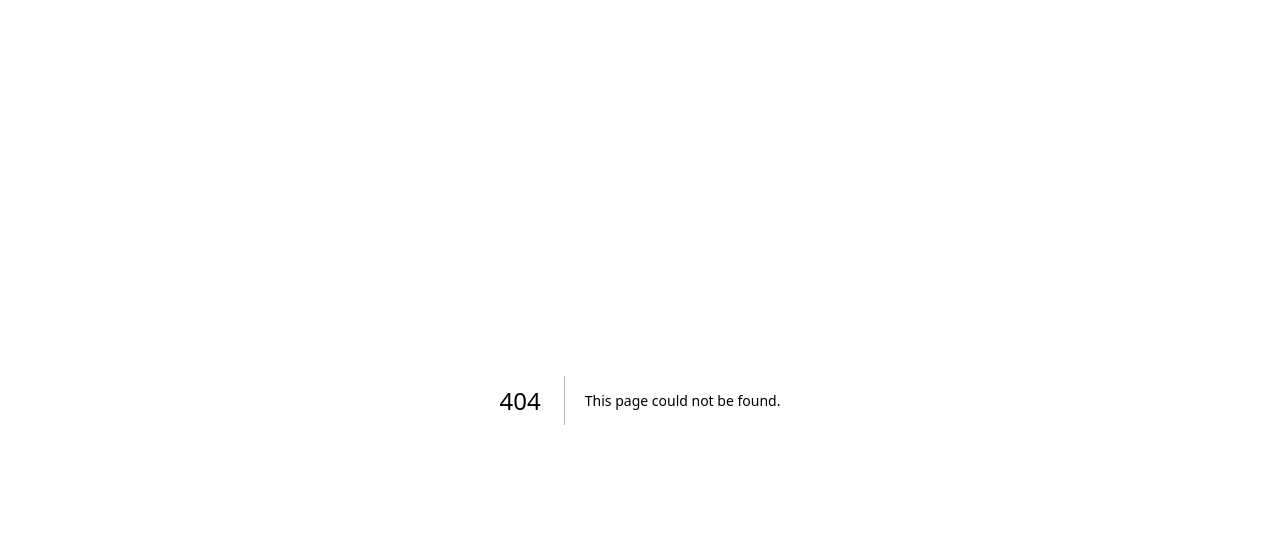
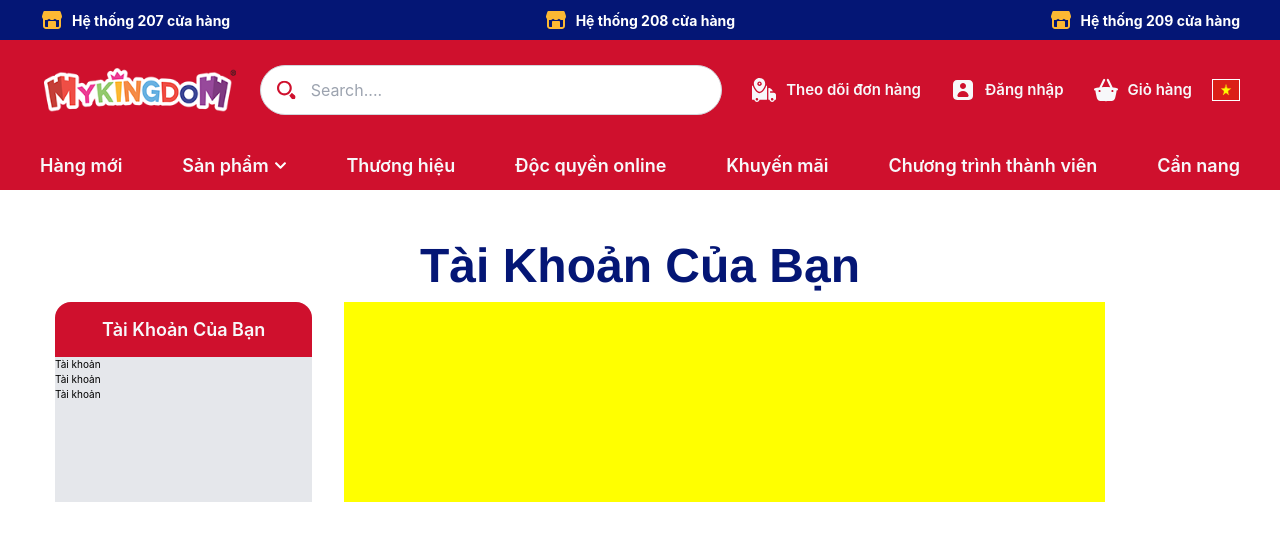
Before and after one commit to nhann6304/ProjectMyKingDom, a Next.js app in the folder frontend/: page /account in a window 1280 px wide. Before the commit this address had no page. Shown: the top 540 px of the page. Built offline with nearby package versions, Linux system fonts and the light colour scheme.

Commit message:
push code fe mùng 4

```diff
--- /dev/null
+++ b/frontend/src/app/(home)/(public)/account/page.tsx
@@ -0,0 +1,9 @@
+import AccountLayout from "@/layouts/public/account-me/AccountLayout";
+
+export default function AccountPage() {
+    return (
+        <div>
+            <AccountLayout />
+        </div>
+    )
+}
--- /dev/null
+++ b/frontend/src/layouts/public/account-me/AccountLayout.tsx
@@ -0,0 +1,29 @@
+import "./style.scss"
+export default function AccountLayout() {
+    return (
+        <section className="account-container container-pub">
+            <div className="box-account">
+                <h1 className="account-title">Tài khoản của bạn</h1>
+                <div className="box-information">
+                    <div className="info-option">
+                        <div className="option-header">
+                            <h1>Tài Khoản Của Bạn</h1>
+                        </div>
+
+                        <div className="option-body">
+                            <ul>
+                                <li>Tài khoản</li>
+                                <li>Tài khoản</li>
+                                <li>Tài khoản</li>
+                            </ul>
+                        </div>
+                    </div>
+
+                    <div className="info-desc">
+
+                    </div>
+                </div>
+            </div>
+        </section>
+    )
+}
--- /dev/null
+++ b/frontend/src/layouts/public/account-me/style.scss
@@ -0,0 +1,53 @@
+.account-container {
+    margin: 0 auto;
+    display: flex;
+    justify-content: center;
+    padding: 4rem 1.5rem 0;
+
+    .box-account {
+        width: 100%;
+
+        .account-title {
+            text-align: center;
+            font-size: 4.8rem;
+            font-weight: 700;
+            color: #041675;
+            text-transform: capitalize;
+            font-family: Helvetica;
+        }
+
+        .box-information {
+            display: grid;
+            grid-template-columns: 22% 65%;
+            gap: 3.2rem;
+            height: auto;
+            min-height: calc(100vh - 60rem);
+
+            .info-option {
+                background-color: var(--color-gray-200);
+                overflow: hidden;
+                border-radius: 1.6rem 1.6rem 0 0;
+                overflow: hidden;
+
+                .option-header {
+                    height: 55px;
+                    background-color: var(--color-background-global);
+                    display: flex;
+                    align-items: center;
+                    justify-content: center;
+
+                    h1 {
+                        font-size: 1.8rem;
+                        color: var(--color-white);
+                        font-weight: 600;
+
+                    }
+                }
+            }
+
+            .info-desc {
+                background-color: yellow;
+            }
+        }
+    }
+}
--- a/frontend/src/layouts/public/auth/register/RegisterLayout.tsx
+++ b/frontend/src/layouts/public/auth/register/RegisterLayout.tsx
@@ -34,9 +34,9 @@ export default function RegisterLayout() {
     const onSubmit: SubmitHandler<IUserRegister> = (data) => {
 
         const { confirm_password, ...dataRegister } = data;
+        if (checked === true) {
             startTransition(async () => {
                 const responseLogin = await register(dataRegister);
-
                 if (responseLogin.statusCode === 400) {
                     toast.error(responseLogin.message)
                 } else {
@@ -44,6 +44,9 @@ export default function RegisterLayout() {
                     router.replace("/", { scroll: true });
                 }
             })
+        } else {
+            toast.error("Vui lòng chấp nhận Điều khoản sử dụng và Chính sách ")
+        }
     };
 
     const onChange: CheckboxProps['onChange'] = (e) => {
```
Lines whose indentation alone changed are shown as unchanged.
